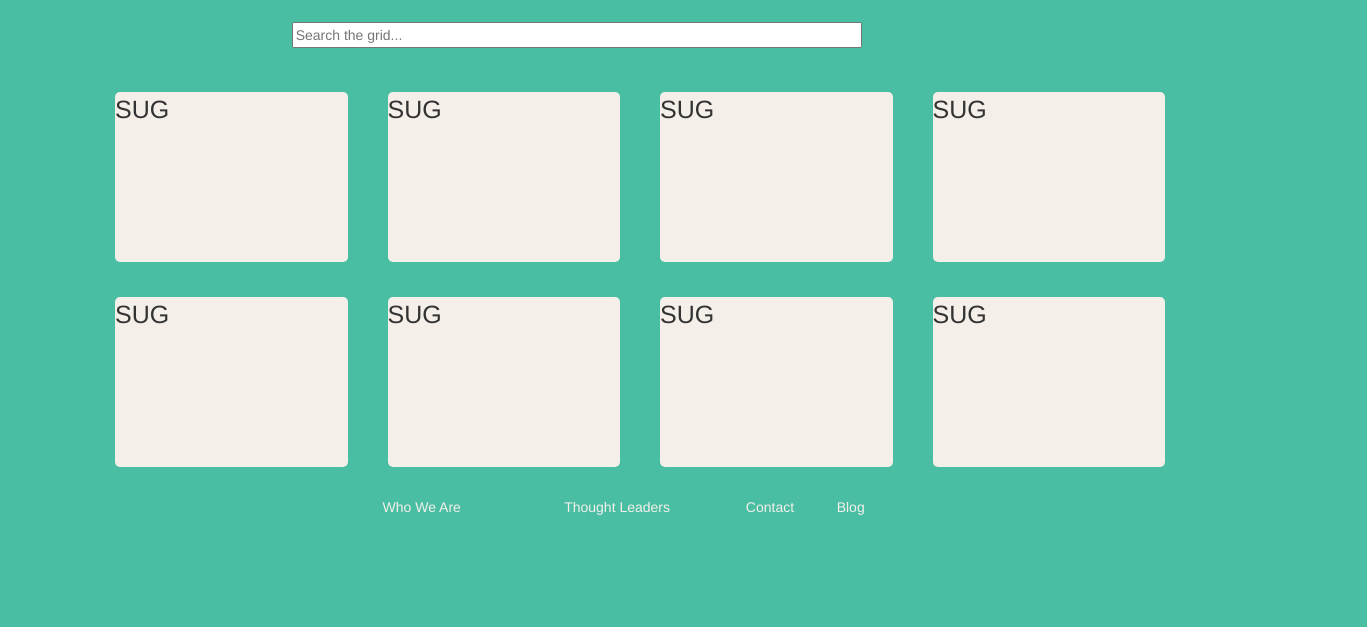
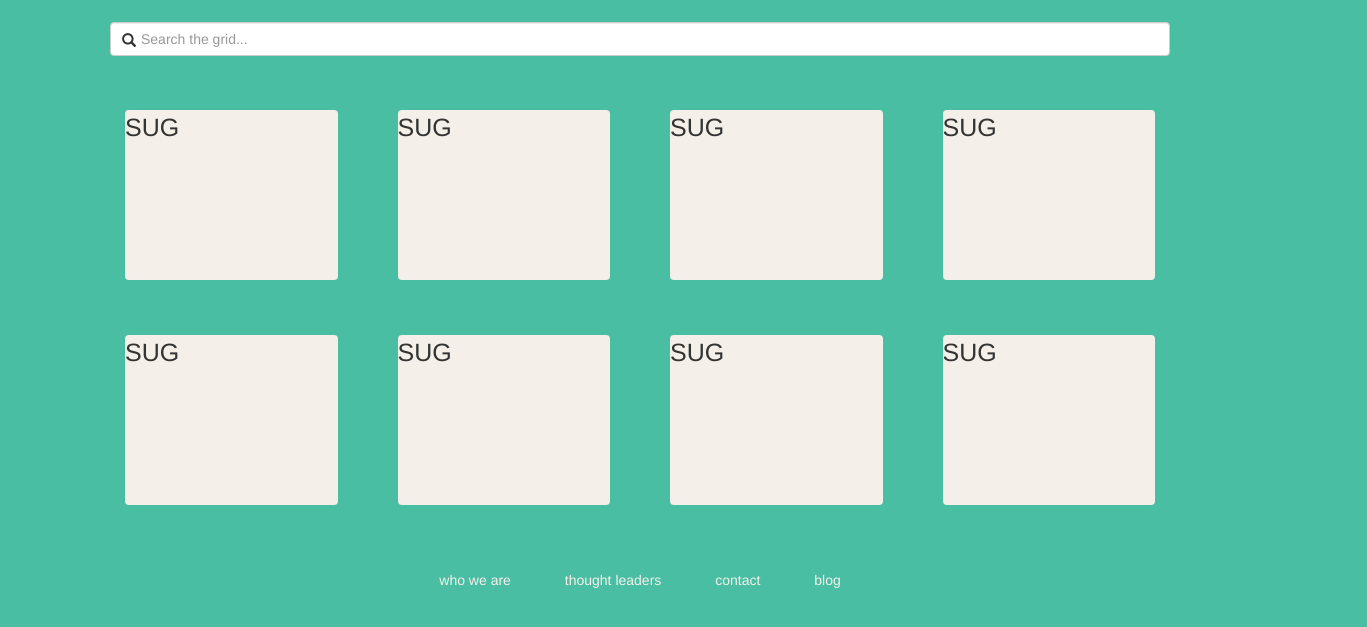
Before and after one commit to StartupGridMidd/StartupGrid-UI, a website: page landing-page.html in a window 1280 px wide. Shown: the part 29-656 px from the top of the page, 1367 px wide, since content can reach past the window. Drawn offline with nearby package versions, Linux system fonts and the light colour scheme.

Commit message:
Landing page and style sheet, almost done

```diff
--- a/landing-page.html
+++ b/landing-page.html
@@ -10,97 +10,112 @@
 	<body>
 
 	<div class="container">
-	<!-- row 1 -->
+
+	<!-- row 1 - LOGO -->
 		<div class ="row">
 			<div class="col-md-8 col-md-offset-2">
 				<img src="SUG_logo_white.svg" alt="" class="logo img-responsive">
 			</div>
 		</div>
 
-	<!-- row 2 -->
+	<!-- row 2  - SearchBar -->
 	<div class="row">
 		<div class="search">
-			<div class="col-md-12 col-md-offset-2">
-				<form action ="https://www.example.com/search.php">
-					<input type="text" name="search" placeholder="Search the grid..."/>
-				</form>
+			<div class="col-md-12 col-md-offset">
+
+					<form action ="https://www.example.com/search.php">
+
+						<div class="left-inner-addon">
+							<i class="glyphicon glyphicon-search"></i>
+							<input type="text" class="form-control" name="search" placeholder="Search the grid..."/>
+						</div>
+					</form>
+
 			</div>
 		</div>
 	</div>
 
-	<!-- row 3 -->
+	<!-- row 3 SubTopics -->
 		<div class="row">
-			<div class="col-md-3">
+			<div class="col-md-3 col-sm-3 col-xs-6">
 				<div class="subtopic-card">
 					SUG
 				</div>
 			</div>
-			<div class="col-md-3">
+			<div class="col-md-3 col-sm-3 col-xs-6">
 				<div class="subtopic-card">
 					SUG
 				</div>
 			</div>
-			<div class="col-md-3">
+			<div class="col-md-3 col-sm-3 col-xs-6">
 				<div class="subtopic-card">
 					SUG
 				</div>
 			</div>
-			<div class="col-md-3">
+			<div class="col-md-3 col-sm-3 col-xs-6">
 				<div class="subtopic-card">
 					SUG
 				</div>
 			</div>
 		</div>
 
-	<!-- row 4 -->
+	<!-- row 4 SubTopics -->
 		<div class="row">
-			<div class="col-md-3">
+			<div class="col-md-3 col-sm-3 col-xs-6">
 				<div class="subtopic-card">
 					SUG
 				</div>
 			</div>
-			<div class="col-md-3">
+			<div class="col-md-3 col-sm-3 col-xs-6">
 				<div class="subtopic-card">
 					SUG
 				</div>
 			</div>
-			<div class="col-md-3">
+			<div class="col-md-3 col-sm-3 col-xs-6">
 				<div class="subtopic-card">
 					SUG
 				</div>
 			</div>
-			<div class="col-md-3">
+			<div class="col-md-3 col-sm-3 col-xs-6">
 				<div class="subtopic-card">
 					SUG
 				</div>
 			</div>
 		</div>
 
-	<!-- row 5 -->
+	<!-- row 5 Footer -->
 
-         <div class="row">
+	<div class="row text-center">
+		<li><a href="#"> who we are </a></li>
+		<li><a href="#"> thought leaders </a></li>
+		<li><a href="#"> contact </a></li>
+		<li><a href="#"> blog </a></li>
+	</div>
+
+
+<!--          <div class="row">
 
          	<div class="col-md-2 col-md-offset-3">
 	         	<div>
-	         		<a href="#">Who We Are</a>
+	         		<a href="#">who we are</a>
 	         	</div>
 	         </div>
 	         <div class="col-md-2">
 	         	<div>
-	         		<a href="#">Thought Leaders</a>
+	         		<a href="#">thought leaders</a>
 	         	</div>
 	        </div>
 			<div class="col-md-1">
 	         	<div>
-	         		<a href="#">Contact</a>
+	         		<a href="#">contact</a>
 	         	</div>
 	         </div>
 	        <div class="col-md-1">
 	         	<div>
-	         		<a href="#">Blog</a>
+	         		<a href="#">blog</a>
 	         	</div>
 	        </div>
-         </div>
+         </div> -->
 
     </div>
 	</body>
--- a/style2.css
+++ b/style2.css
@@ -7,9 +7,9 @@ body {
 
   height: 170px;
   background: #F4F0E9;
-  border-radius: 5px;
+  border-radius: 4px;
   font-size: 25px;
-  margin: 5px;
+  margin: 15px;
 }
 
 .row {
@@ -22,10 +22,31 @@ body {
 }
 
 input {
+
+	border:5px #F4F0E9;
+	background: #F4F0E9;
 	color: #F4F0E9;
-	width: 570px ;
+	border-radius: 4px;
+	width: 500px ;
 }
 
 a {
 	color: #F4F0E9;
 }
+
+.left-inner-addon {
+    position: relative;
+}
+.left-inner-addon input {
+    padding-left: 30px;
+}
+.left-inner-addon i {
+    position: absolute;
+    padding: 10px 12px;
+    pointer-events: none;
+}
+
+li {
+	margin: 25px;
+	display: inline-block;
+}
```
